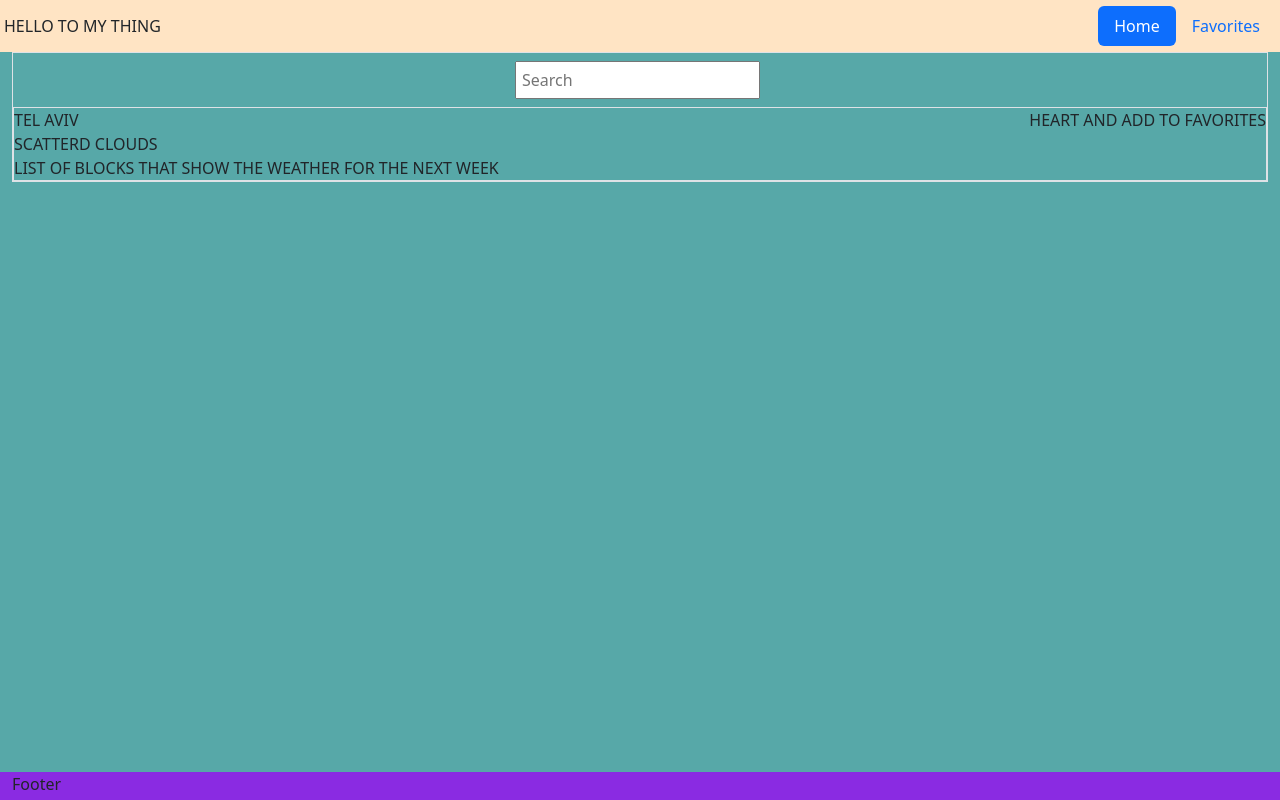
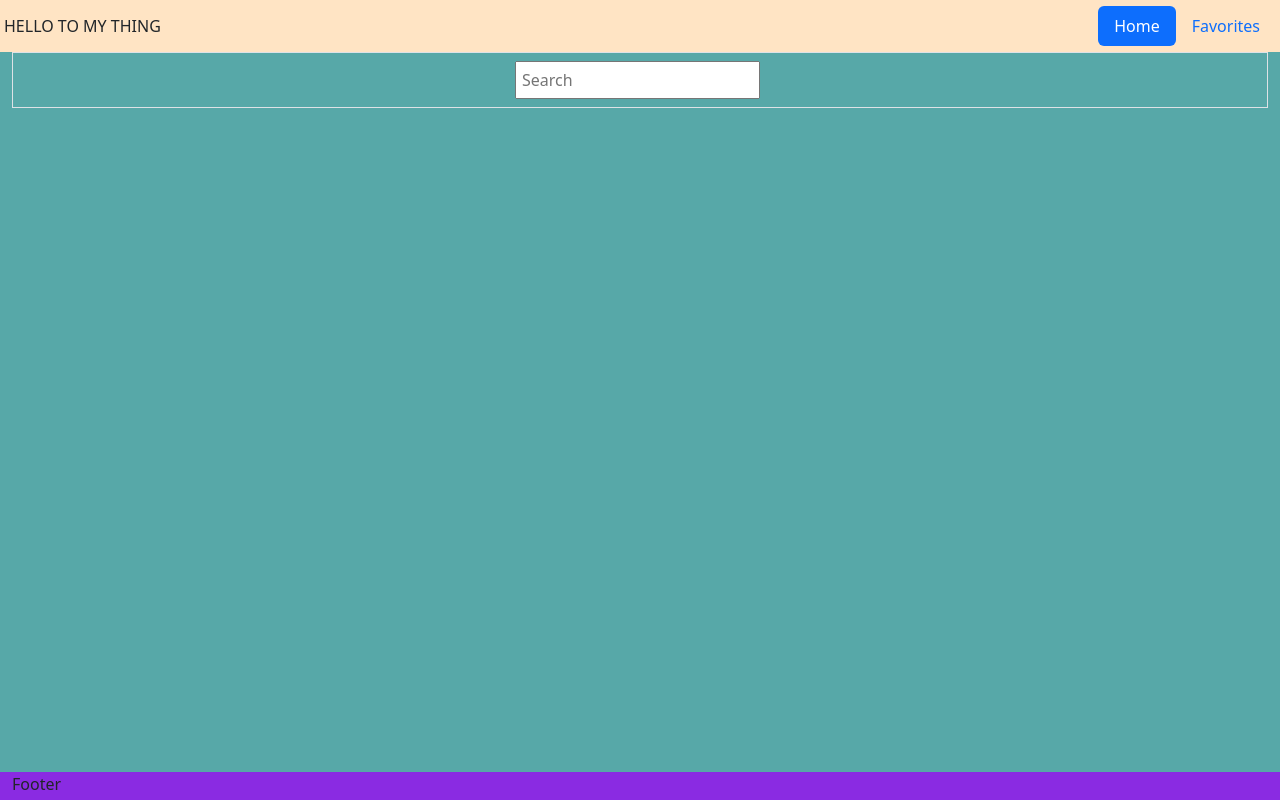
Before and after one commit to newohtwo/WeatherAbra, a React (Create React App) app: page / in a window 1280 px wide. Built offline with nearby package versions, Linux system fonts and the light colour scheme.

Commit message:
added logic

```diff
--- a/src/components/WeatherInfo.js
+++ b/src/components/WeatherInfo.js
@@ -1,9 +1,10 @@
 const WeatherInfo = (props) => {
+  console.log(props);
   return (
     <div className="border">
       <div className="">
         <div className="d-flex justify-content-between">
-          <div>TEL AVIV</div>
+          <div>{props.weatherData.name}</div>
           <div> HEART AND ADD TO FAVORITES</div>
         </div>
       </div>
--- a/src/pages/Home/Home.js
+++ b/src/pages/Home/Home.js
@@ -3,7 +3,7 @@ import Search from "../../components/Search";
 import WeatherInfo from "../../components/WeatherInfo";
 
 const Home = (props) => {
-  const [weatherData, setWeatherData] = useState({ key: 0, name: "" });
+  const [weatherData, setWeatherData] = useState({ key: null, name: null });
 
   useEffect(() => {
     //if has some quary data with key than make api call and set data to weather info
@@ -15,8 +15,11 @@ const Home = (props) => {
     console.log(key, name);
     data.key = key;
     data.name = name;
-    //testtt
-    setWeatherData((old) => old);
+
+    //make here api call and fill the needed data into the state
+    setWeatherData((old) => {
+      return { ...old, key: data.key, name: data.name };
+    });
   };
 
   return (
@@ -25,7 +28,7 @@ const Home = (props) => {
         <Search getWeatherKey={getWeatherKey} />
       </div>
       <div className="weather-content container-fluid p-0 m-0">
-        {weatherData && <WeatherInfo />}
+        {weatherData.key && <WeatherInfo weatherData={weatherData} />}
       </div>
     </div>
   );
```
